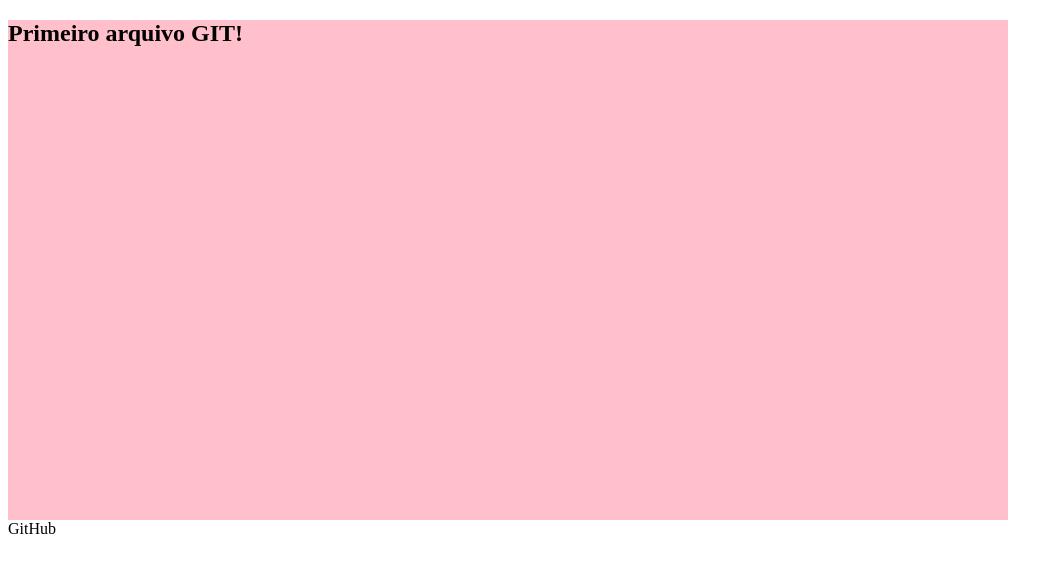
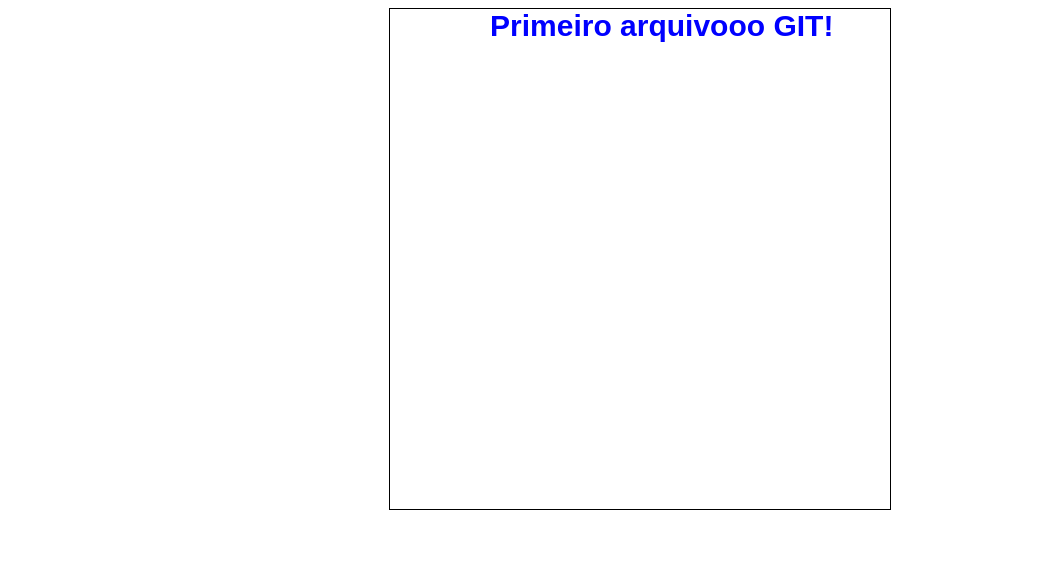
Before and after one commit to MatheusFrota25/AppTesteGit, a plain HTML site: page index.html in a window 1280 px wide. Shown: the whole page, without its empty margins (0-1063 px from the left). Drawn offline with Linux system fonts and the light colour scheme; files that its build step writes are made by us from their sources.

Commit message:
segunda alteração

```diff
--- a/index.html
+++ b/index.html
@@ -5,7 +5,7 @@
 	<head>
 		<meta charset="UTF-8">
    		<title>GitHub</title>
-    	<link rel="stylesheet" type="text/css" href="css/style.css">
+    	<link rel="stylesheet" type="text/css" href="style.css">
 	</head>
 
 	<body>
@@ -16,19 +16,10 @@
 		</header>
 
 		<section><!-- Conteudo -->
+		<div id = "Conteudo">
 			<div>
-				<h1> Primeiro arquivo GIT! </h1>
+				<h1> Primeiro arquivooo GIT! </h1>
 			</div>
-
-
-		</section>
-
-
-
-			<footer> <!-- Rodape -->
-				<div id="Github">
-					GitHub
-				</div>
-			</footer>
+		</div>
 	</body>
 </html>
--- a/style.css
+++ b/style.css
@@ -1,6 +1,31 @@
 
-section{
-width:1000px;
-height:500px;
-background-color:pink;
+#Conteudo{
+	width:500px;
+	height:500px;
+	margin:auto;
+	border:solid 1px;
 }
+
+#Conteudo:hover{
+	box-shadow: 1px 1px, 2px 2px, 3px 3px #00FF00;
+    -webkit-transform: translateX(-3px);
+    transform: translateX(-3px);
+    transition:0.3s;
+
+}
+
+h1{
+	font-family:Arial;
+	font-size:30px;
+	color:blue;
+	margin:auto;
+	margin-left:100px;
+}
+
+h1:hover{
+	transition:0.1s;
+	border-bottom:solid 2px black;
+	list-style:none;
+	width:310px;
+
+}
```
Also changed, not shown: index.html.txt (deleted).
